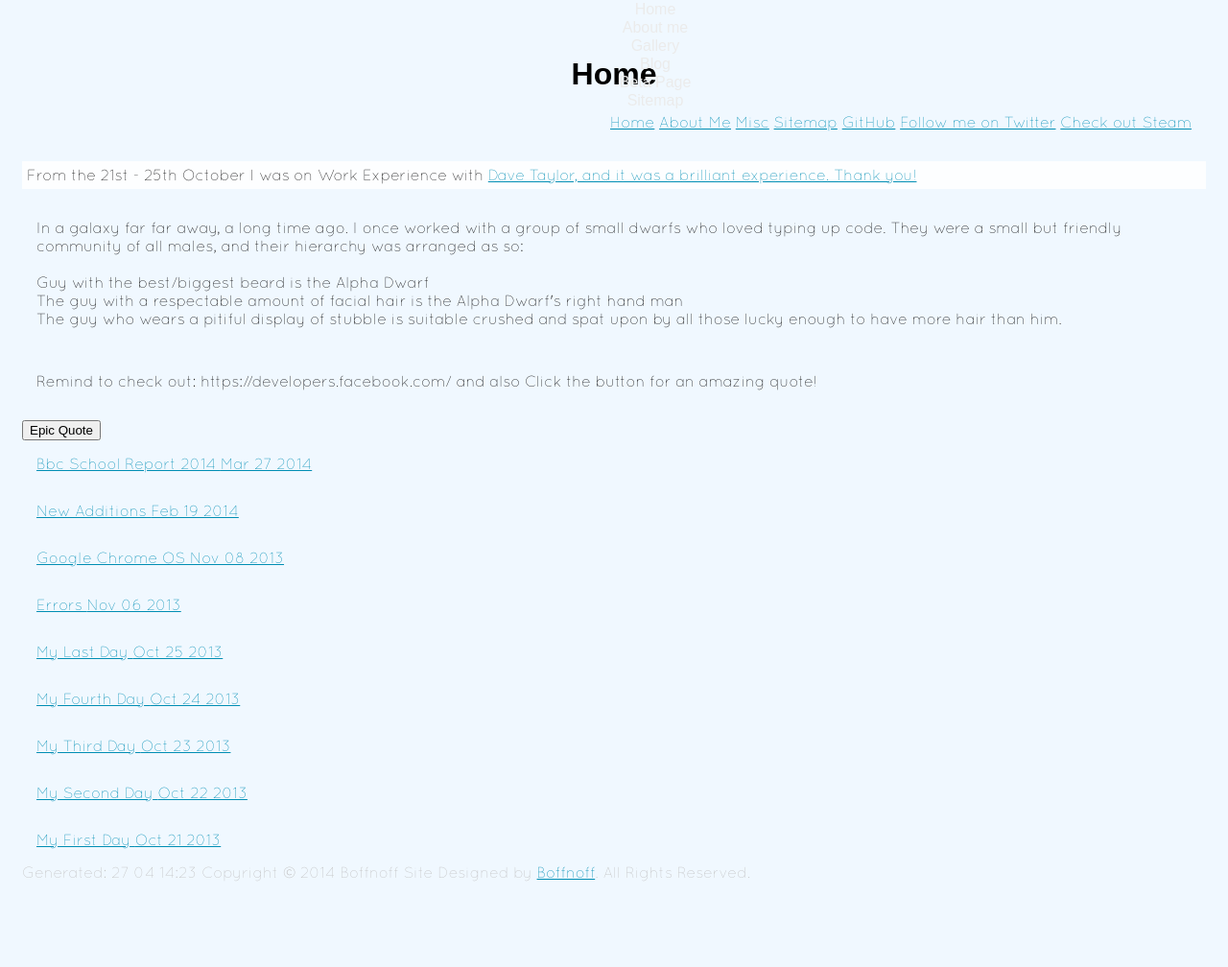
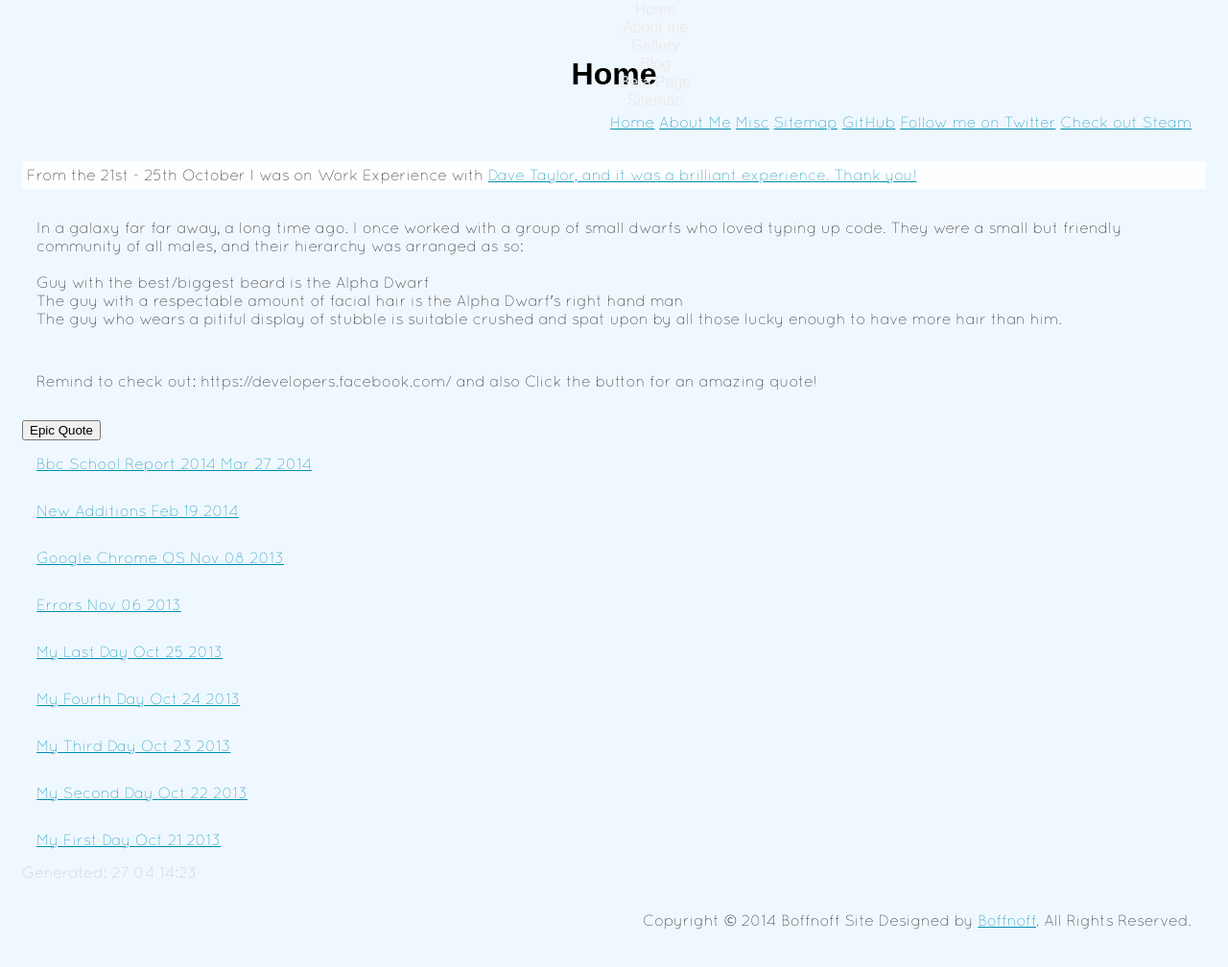
Before and after one commit to boffnoff/boffnoff.github.com, a Jekyll site: the page built from index.html, in a window 1280 px wide and 1023 px high. Shown: the top 1008 px of the window at 96% size. Built offline with Jekyll 4.4.1, drawn with Linux system fonts in a browser that asks for light colours; some web fonts are replaced.

Commit message:
aligned stuff right

```diff
--- a/_layouts/master.html
+++ b/_layouts/master.html
@@ -116,8 +116,9 @@
 
 <!--      <img src="http://www.freecountercode.com//Website_Counters_4038195.gif" ><br> -->
 
-      Copyright &copy; 2014 Boffnoff
+      <p align="right">Copyright &copy; 2014 Boffnoff
 Site Designed by <a href="/index.html">Boffnoff</a>. All Rights Reserved.
+      </p>
 
   </footer>
 
```
